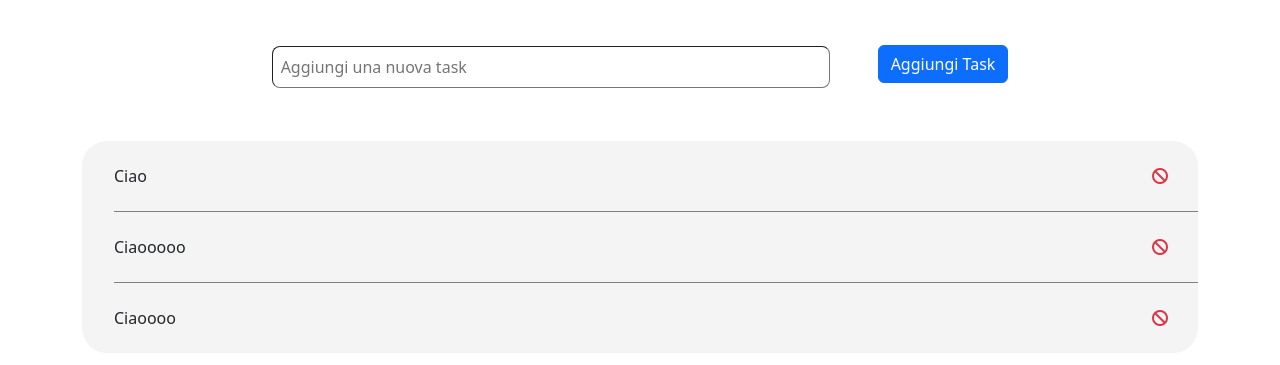
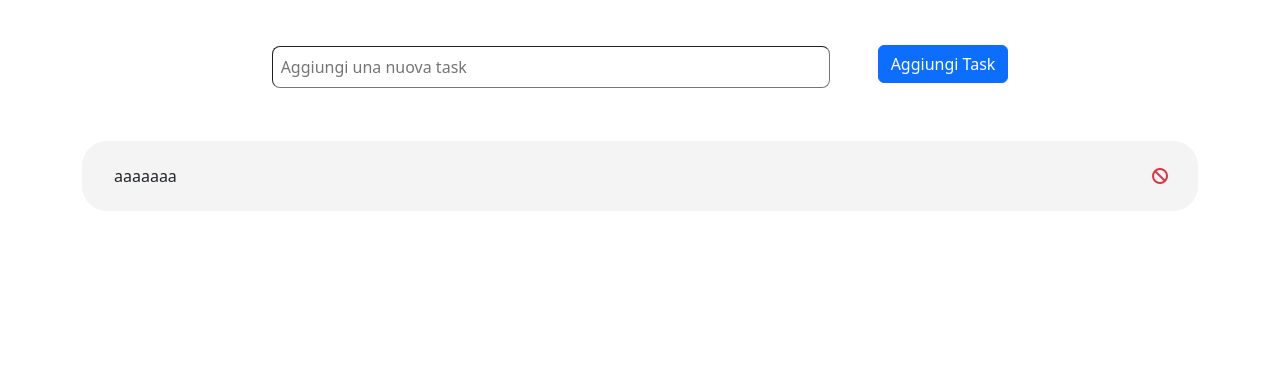
Before and after one commit to DavidC1103/vue-todolist, a plain HTML site: page index.html in a window 1280 px wide. Both pictures are taken after a click on the button "Aggiungi Task". Shown: the part 115-480 px from the top of the page. Drawn offline with nearby package versions, Linux system fonts and the light colour scheme.

Commit message:
add  method  for add a new task

```diff
--- a/index.html
+++ b/index.html
@@ -21,7 +21,8 @@
 
             <div class="input-area text-center mt-5">
                 <input class="p-2 border-1 rounded-3 me-5 w-50" type="text" placeholder="Aggiungi una nuova task">
-                <button type="button" class="btn btn-primary mb-2">Aggiungi Task</button>
+
+                <button @click="newTask" type="button" class="btn btn-primary mb-2">Aggiungi Task</button>
             </div>
 
             <div class="dc-container">
@@ -37,22 +38,6 @@
             </div>
 
         </div>
-
-
-
-
-
-
-
-
-
-
-
-
-
-
-
-
     </div>
     <script src="js/script.js"></script>
 </body>
--- a/js/script.js
+++ b/js/script.js
@@ -5,24 +5,25 @@ createApp({
 
     data(){
         return{
-            tasks:[
-            {
-                text:'Ciao',
-                done:true
-            },
-            {
-                text:'Ciaooooo',
-                done:false
-            },
-            {
-                text:'Ciaoooo',
-                done:true
-            },
-        ]
+            tasks:[]
 
+
+        }
+    },
+
+    methods:{
+        newTask(){
+            const addTask = {
+                text:'aaaaaaa',
+                done: true
+            }
+            console.log(addTask);
+            this.tasks.unshift(addTask)
         }
     }
 
 
 
+
+
 }).mount('#app')
```
